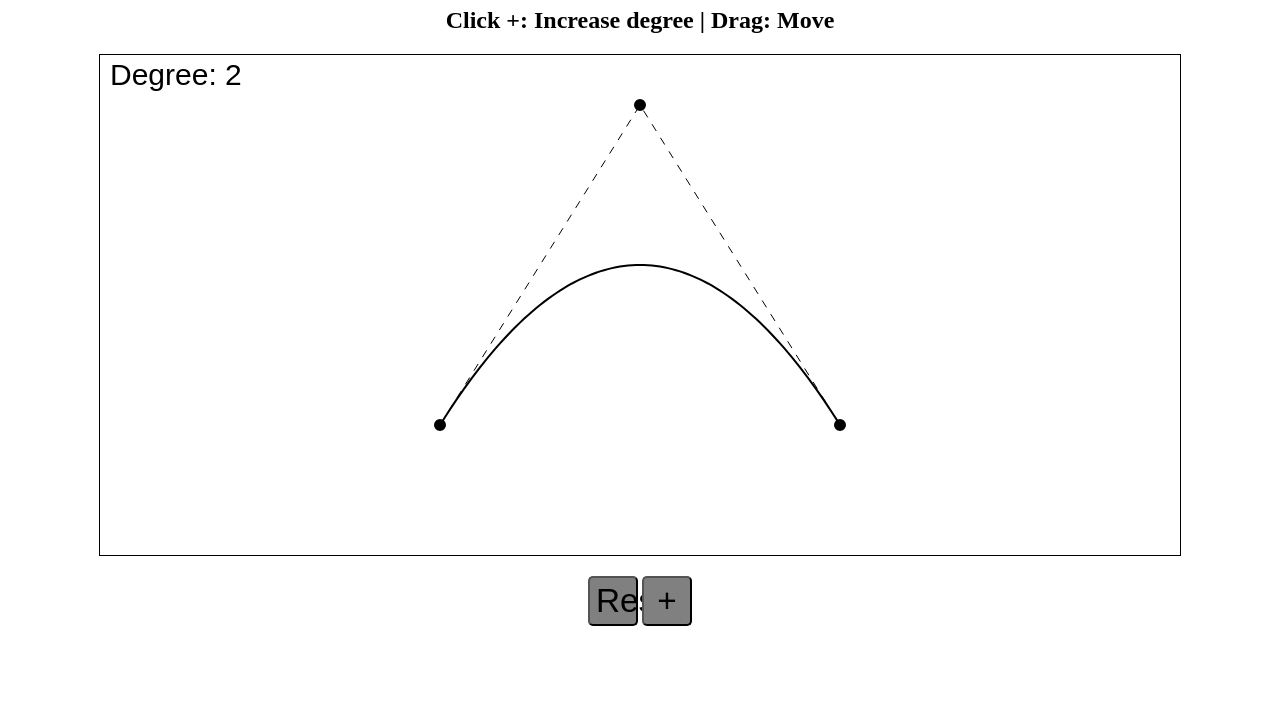
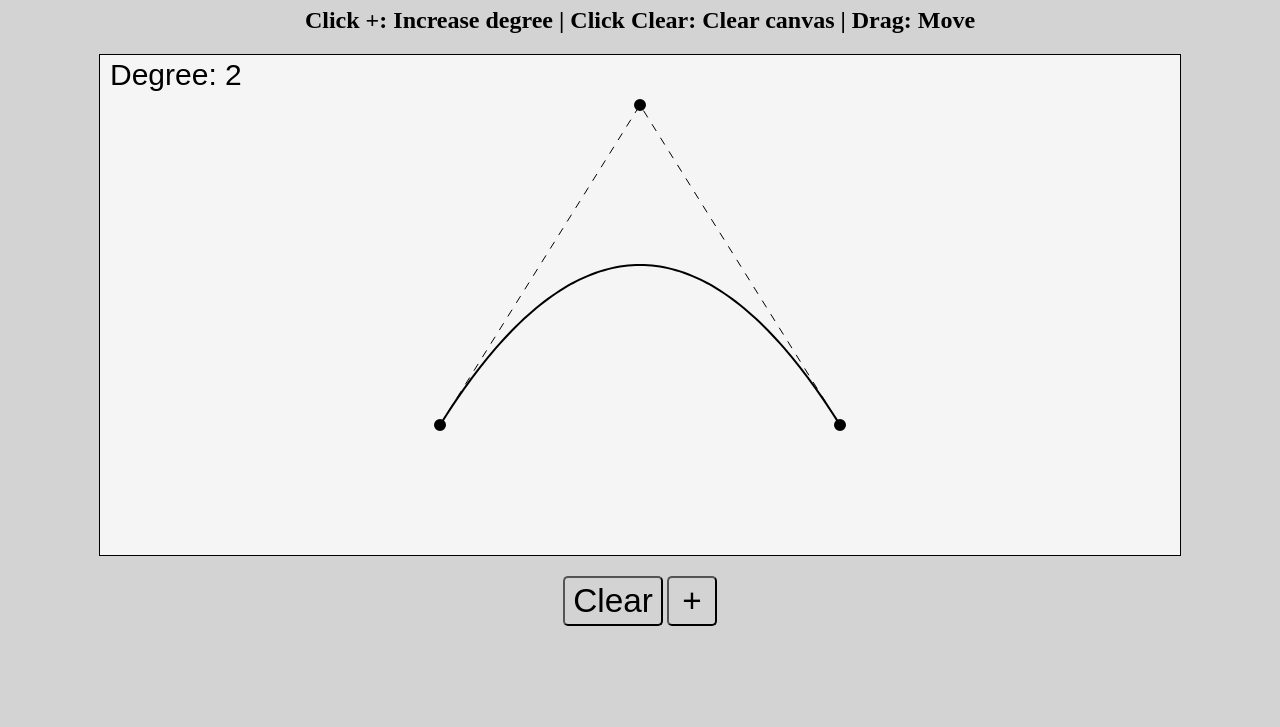
Before and after one commit to AtanasHrist0v/Degree-Elevation, a plain HTML site: page index.html in a window 1280 px wide. Shown: the part 73-800 px from the top of the page. Drawn offline with Linux system fonts and the light colour scheme.

Commit message:
css updated

```diff
--- a/index.html
+++ b/index.html
@@ -10,12 +10,12 @@
 
 <body onload="init()">
     <h1>Degree elevation</h1>
-    <h2>Click +: Increase degree | Drag: Move</h2>
+    <h2>Click +: Increase degree | Click Clear: Clear canvas | Drag: Move</h2>
     <canvas id="curve">
     </canvas>
     <div>
-        <button onclick="reset()">Reset</button>
-        <button onclick="increaseDegree()">+</button>
+        <button onclick="reset()" id="clear">Clear</button>
+        <button onclick="increaseDegree()" id="increaseDegree">+</button>
     </div>
     <script src="script.js"></script>
 </body>
--- a/styles.css
+++ b/styles.css
@@ -6,6 +6,10 @@ h1 {
 h2 {
     display: block;
     text-align: center;
+}
+
+body {
+    background-color: lightgrey;
 }
 
 div {
@@ -23,11 +27,22 @@ canvas {
     margin-top: 20px;
     margin-bottom: 20px;
     border: 1px solid #000000;
+    background-color: whitesmoke;
 }
 
-button {
-    background-color: grey;
+button#increaseDegree {
+    background-color: lightgray;
     width: 50px;
+    height: 50px;
+    border-color: black;
+    border-radius: 5px;
+    color: black;
+    font-size: 25pt;
+}
+
+button#clear {
+    background-color: lightgrey;
+    width: 100px;
     height: 50px;
     border-color: black;
     border-radius: 5px;
```
